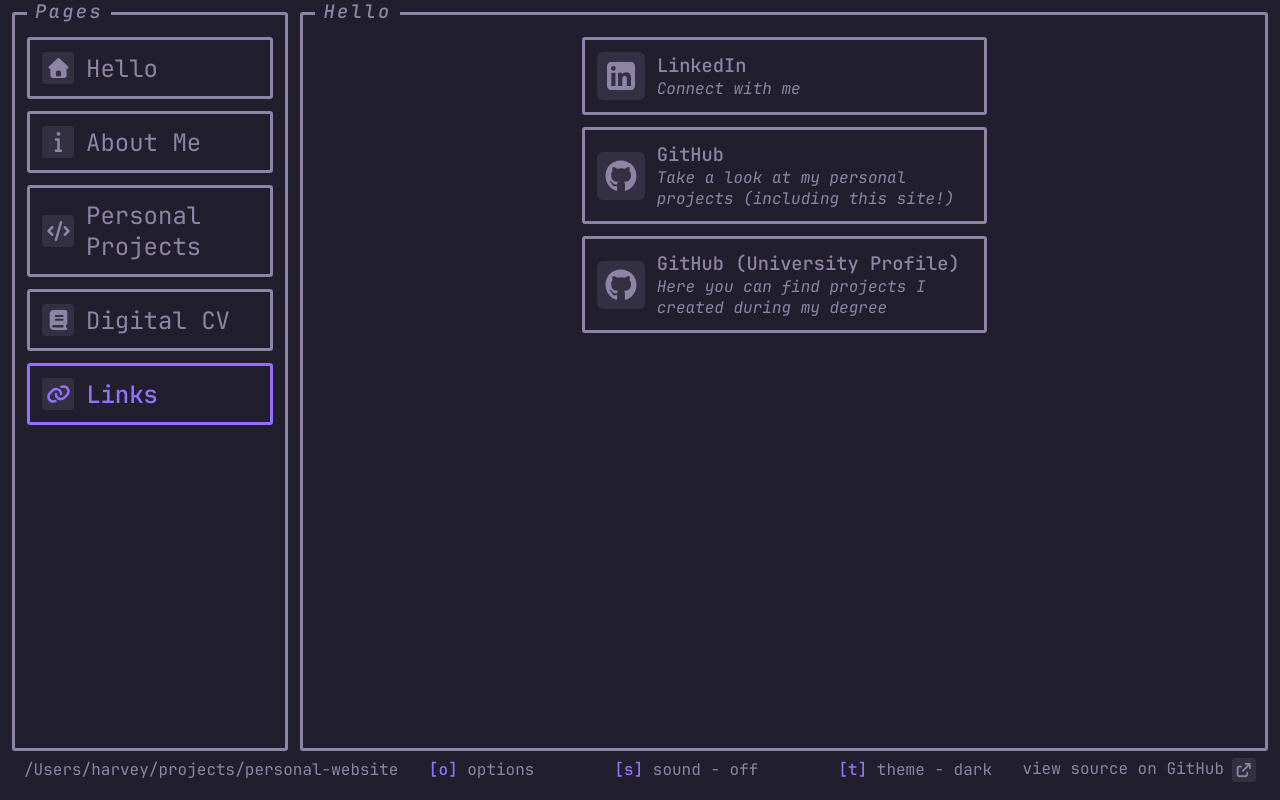
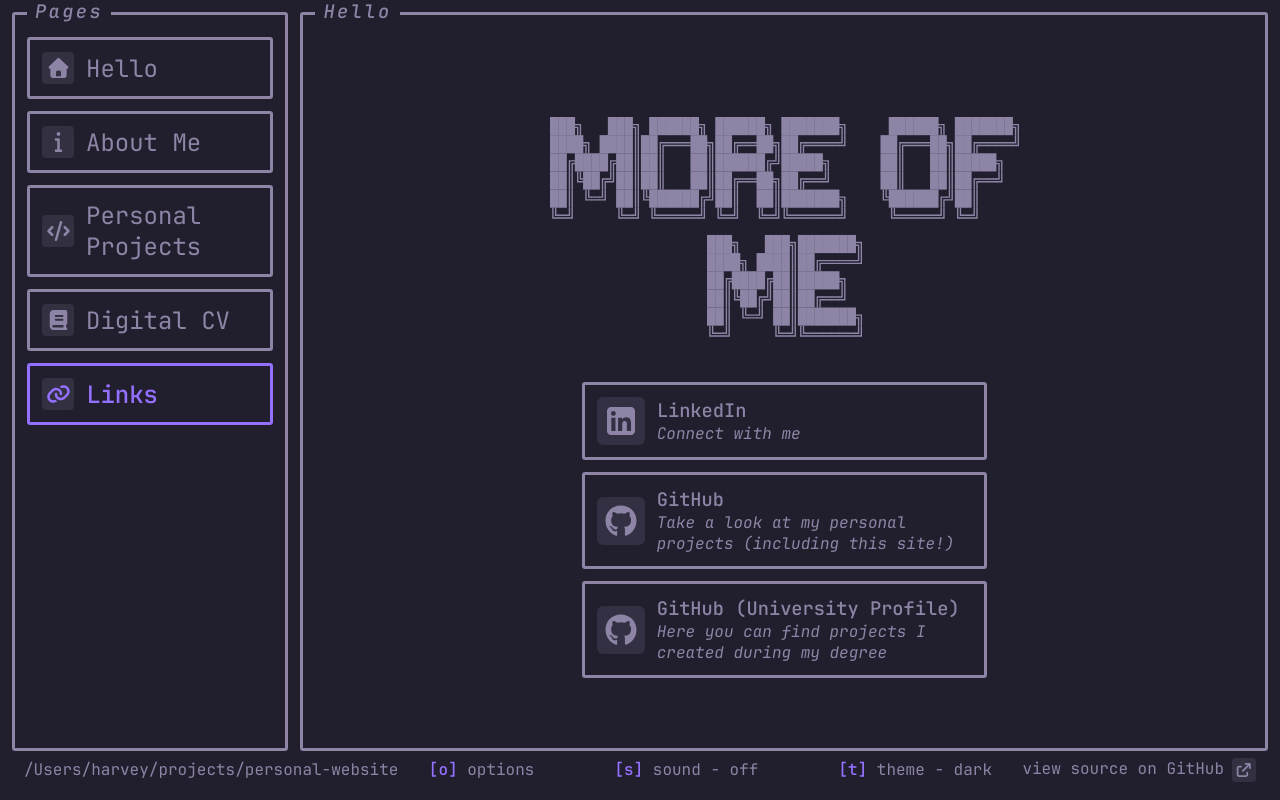
Before and after one commit to harveybalaam/personal-website, a React (Vite) app: page /links in a window 1280 px wide. Built offline with nearby package versions, Linux system fonts and the light colour scheme.

Commit message:
feat: add title to links page

```diff
--- a/src/pages/Links/Links.css
+++ b/src/pages/Links/Links.css
@@ -1,4 +1,13 @@
-.link-container {
+.links-title {
+  margin-top: 10vh;
+  margin-bottom: 5vh;
+}
+
+.links-title > img {
+  max-width: 50%;
+}
+
+.links-container {
   display: flex;
   flex-direction: column;
   gap: 0.75rem;
--- a/src/pages/Links/index.tsx
+++ b/src/pages/Links/index.tsx
@@ -1,10 +1,18 @@
 import { faGithub, faSquareLinkedin } from "@fortawesome/free-brands-svg-icons";
+import linksTitle from "../../assets/images/links-title.svg";
 import LinkCard from "./LinkCard";
 import "./Links.css";
 
 export default function Links() {
   return (
-    <div className="link-container centered">
+    <>
+      <div className="links-title centered">
+        <img
+          src={linksTitle}
+          alt="ASCII art page title stating 'More from Me'"
+        />
+      </div>
+      <div className="links-container centered">
         <LinkCard
           description="Connect with me"
           icon={faSquareLinkedin}
@@ -24,5 +32,6 @@ export default function Links() {
           title="GitHub (University Profile)"
         />
       </div>
+    </>
   );
 }
```
Also changed, not shown: src/assets/images/links-title.svg (added). Lines whose indentation alone changed are shown as unchanged.
